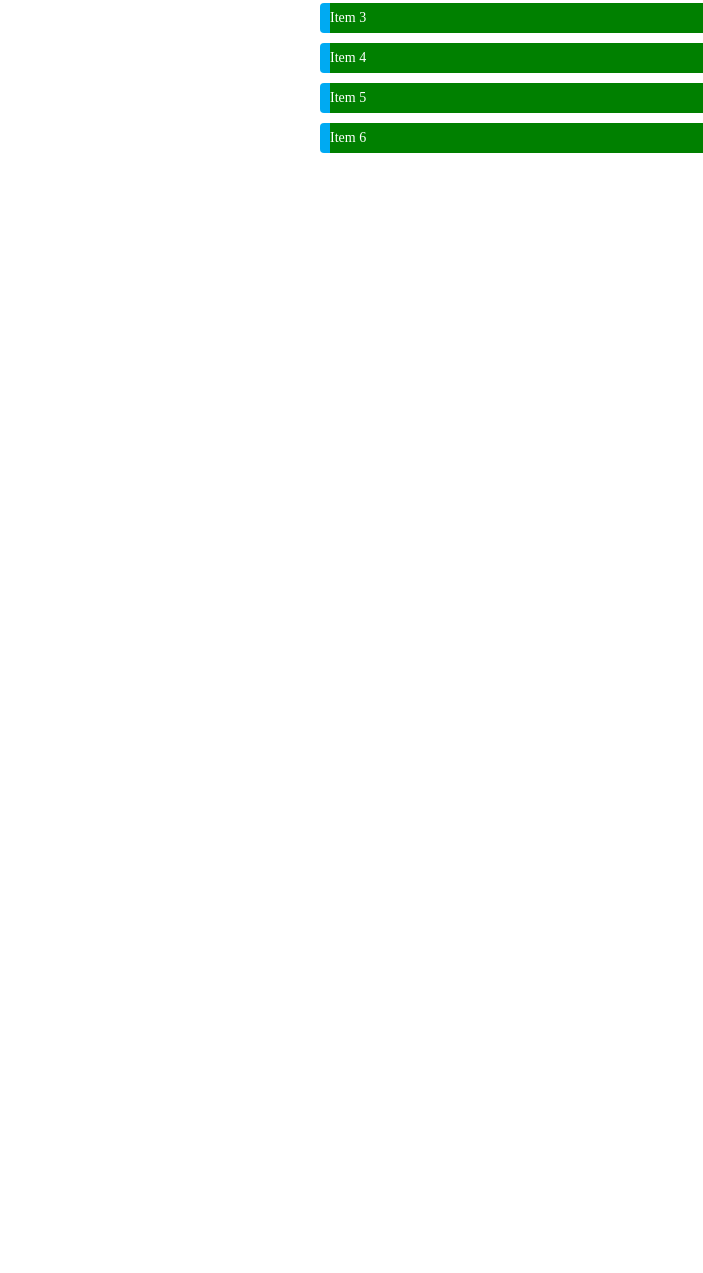
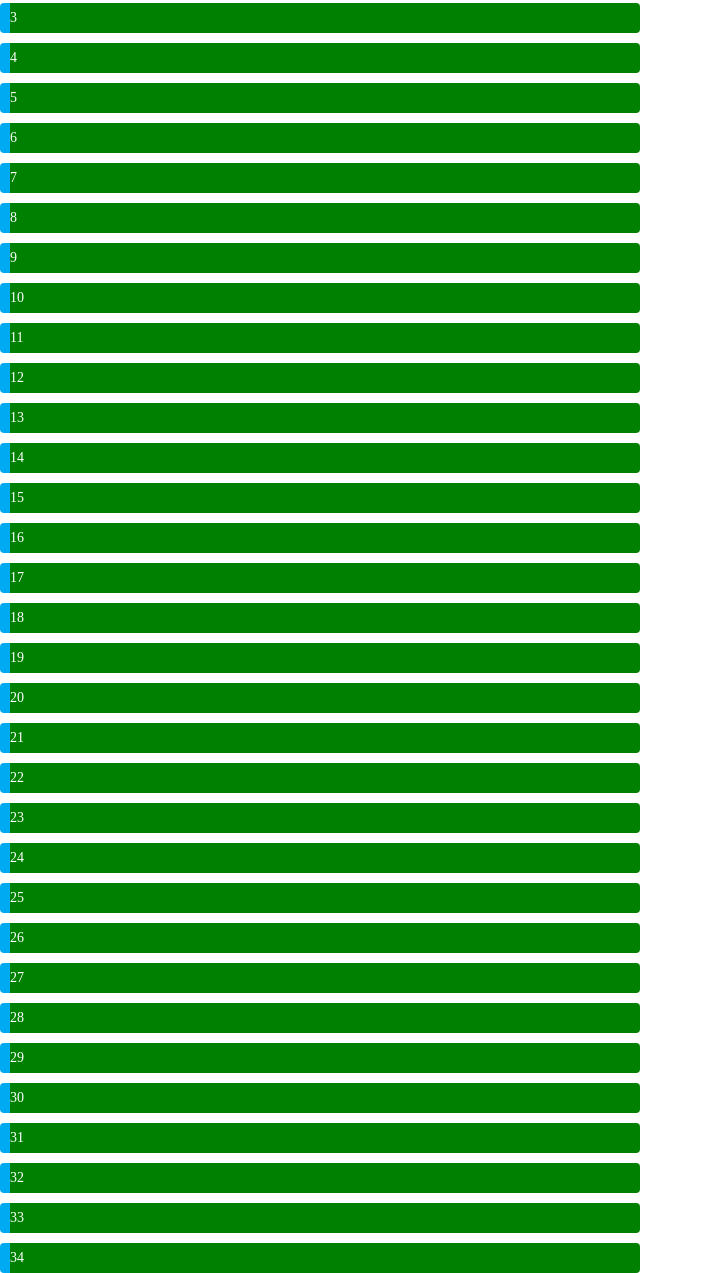
Before and after one commit to xinglongjizi/damo-angular, a plain HTML site: page jqui-sortable/jqueryUI/demo2.html in a window 1280 px wide. Shown: the part 77-1350 px from the top of the page, without its empty margins (0-703 px from the left). Before the commit the page ends 800 px from the top, so only its background shows below. Drawn offline with Linux system fonts and the light colour scheme.

Commit message:
Update jqui-sortable/jqueryUI/demo2.html

```diff
--- a/jqui-sortable/jqueryUI/demo2.html
+++ b/jqui-sortable/jqueryUI/demo2.html
@@ -3,11 +3,21 @@
 <head>
 	<link rel="stylesheet" href="./libs/jquery-ui-1.12.1/jquery-ui.min.css">
 	<style>
-		*{padding: 0;margin: 0;}
+		*{padding: 0;margin: 0;box-sizing: border-box;}
+		body{
+			position: relative;
+		}
+		.main-div{
+			display: flex;
+		}
+		.main-div > div{
+			width: 50%;
+			position: relative;
+		}
 		ul{
-			width: 50%;
-			margin: 0 auto;
+			min-height: calc(100vh - 100px);
 			list-style: none;
+
 		}
 		ul > li{
 			height: 30px;
@@ -36,36 +46,155 @@
 			color: #fff;
 			border-radius: 0 4px 4px 0;
 		}
+		.overflow-hidden{
+			overflow: hidden !important;
+		}
 	</style>
 </head>
 <body>
-
+	<div class="main-div">
+	<div>
 	<ul id="sortable">
 		<li id="sort_1">
 			<span class="sort-handle"></span>
-			<span class="txt">Item 1</span>
+			<span class="txt">1</span>
 		</li>
 		<li id="sort_2">
 			<span class="sort-handle"></span>
-			<span class="txt">Item 2</span>
+			<span class="txt">2</span>
 		</li>
 		<li id="sort_3">
 			<span class="sort-handle"></span>
-			<span class="txt">Item 3</span>
+			<span class="txt">3</span>
 		</li>
 		<li id="sort_4">
 			<span class="sort-handle"></span>
-			<span class="txt">Item 4</span>
+			<span class="txt">4</span>
 		</li>
 		<li id="sort_5">
 			<span class="sort-handle"></span>
-			<span class="txt">Item 5</span>
+			<span class="txt">5</span>
 		</li>
 		<li id="sort_6">
 			<span class="sort-handle"></span>
-			<span class="txt">Item 6</span>
+			<span class="txt">6</span>
+		</li>
+		<li id="sort_1">
+			<span class="sort-handle"></span>
+			<span class="txt">7</span>
+		</li>
+		<li id="sort_2">
+			<span class="sort-handle"></span>
+			<span class="txt">8</span>
+		</li>
+		<li id="sort_3">
+			<span class="sort-handle"></span>
+			<span class="txt">9</span>
+		</li>
+		<li id="sort_4">
+			<span class="sort-handle"></span>
+			<span class="txt">10</span>
+		</li>
+		<li id="sort_5">
+			<span class="sort-handle"></span>
+			<span class="txt">11</span>
+		</li>
+		<li id="sort_6">
+			<span class="sort-handle"></span>
+			<span class="txt">12</span>
+		</li>
+		<li id="sort_1">
+			<span class="sort-handle"></span>
+			<span class="txt">13</span>
+		</li>
+		<li id="sort_1">
+			<span class="sort-handle"></span>
+			<span class="txt">14</span>
+		</li>
+		<li id="sort_1">
+			<span class="sort-handle"></span>
+			<span class="txt">15</span>
+		</li>
+		<li id="sort_1">
+			<span class="sort-handle"></span>
+			<span class="txt">16</span>
+		</li>
+		<li id="sort_1">
+			<span class="sort-handle"></span>
+			<span class="txt">17</span>
+		</li>
+		<li id="sort_1">
+			<span class="sort-handle"></span>
+			<span class="txt">18</span>
+		</li>
+		<li id="sort_1">
+			<span class="sort-handle"></span>
+			<span class="txt">19</span>
+		</li>
+		<li id="sort_1">
+			<span class="sort-handle"></span>
+			<span class="txt">20</span>
+		</li>
+		<li id="sort_1">
+			<span class="sort-handle"></span>
+			<span class="txt">21</span>
+		</li>
+		<li id="sort_1">
+			<span class="sort-handle"></span>
+			<span class="txt">22</span>
+		</li>
+		<li id="sort_1">
+			<span class="sort-handle"></span>
+			<span class="txt">23</span>
+		</li>
+		<li id="sort_1">
+			<span class="sort-handle"></span>
+			<span class="txt">24</span>
+		</li>
+		<li id="sort_1">
+			<span class="sort-handle"></span>
+			<span class="txt">25</span>
+		</li>
+		<li id="sort_1">
+			<span class="sort-handle"></span>
+			<span class="txt">26</span>
+		</li>
+		<li id="sort_1">
+			<span class="sort-handle"></span>
+			<span class="txt">27</span>
+		</li>
+		<li id="sort_1">
+			<span class="sort-handle"></span>
+			<span class="txt">28</span>
+		</li>
+		<li id="sort_1">
+			<span class="sort-handle"></span>
+			<span class="txt">29</span>
+		</li>
+		<li id="sort_1">
+			<span class="sort-handle"></span>
+			<span class="txt">30</span>
+		</li>
+		<li id="sort_1">
+			<span class="sort-handle"></span>
+			<span class="txt">31</span>
+		</li>
+		<li id="sort_1">
+			<span class="sort-handle"></span>
+			<span class="txt">32</span>
+		</li>
+		<li id="sort_1">
+			<span class="sort-handle"></span>
+			<span class="txt">33</span>
+		</li>
+		<li id="sort_1">
+			<span class="sort-handle"></span>
+			<span class="txt">34</span>
 		</li>
 	</ul>
+	</div>
+	<div>ssssssssssssss</div>
+	</div>
 
 <script src="./libs/jquery-ui-1.12.1/external/jquery/jquery.js"></script>
 <script src="./libs/jquery-ui-1.12.1/jquery-ui.min.js"></script>
@@ -73,17 +202,26 @@
 
 	$("#sortable").sortable({
 		containment: "body",
+		// axis: "y",
 		cursor: 'default',
 		delay: 100,
 		handle: '.sort-handle',
 		revert: 150,
 		tolerance: "pointer",
 		zIndex: 9999,
+		start: function(){
+			// $('body').addClass('overflow-hidden');
+			// $(window).scrollTop(0);
+		},
+
 		update: function(){
 			var queryStr = $("#sortable").sortable("serialize");
-			alert( queryStr );
+			// alert( queryStr );
+			// $('body').removeClass('overflow-hidden').scrollTop(0);
 		},
 	});
+
+
 </script>
 </body>
 </html>
```
